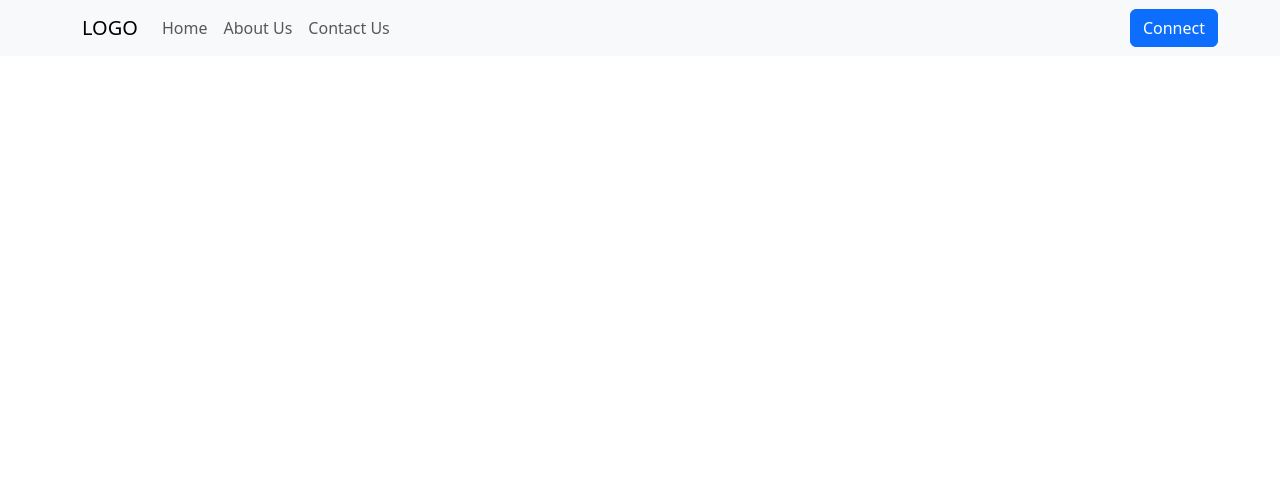
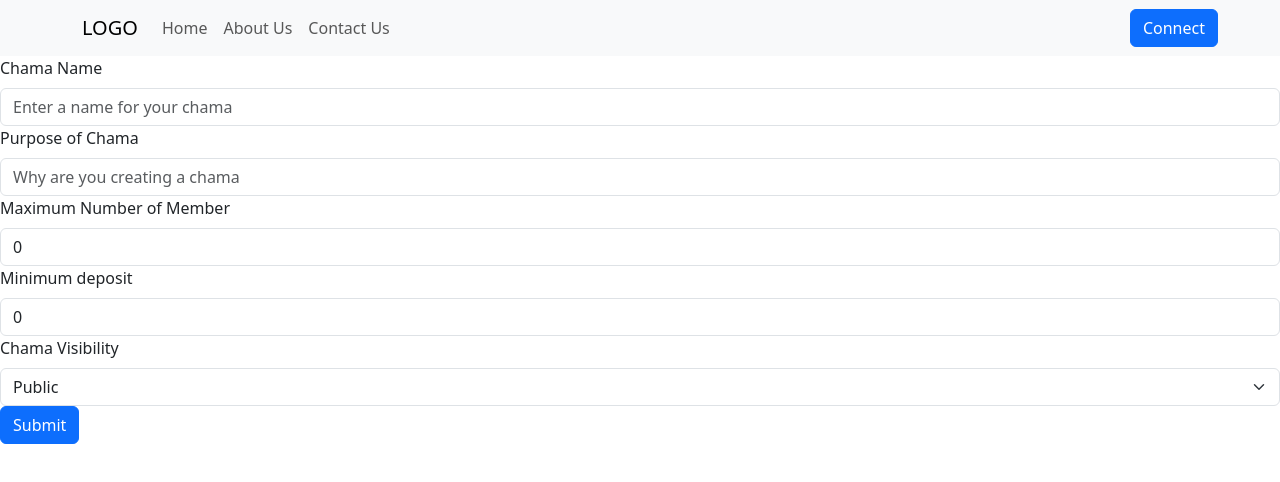
Before and after one commit to CECILIA-MULANDI/CoinCircles-WebVersion, a React (Create React App) app in the folder coincircles/: page / in a window 1280 px wide. Shown: the top 482 px of the page. Built offline with nearby package versions, Linux system fonts and the light colour scheme.

Commit message:
new changes to access contract functions

```diff
--- a/coincircles/src/components/CallContractFunctions/ContractFunctions.jsx
+++ b/coincircles/src/components/CallContractFunctions/ContractFunctions.jsx
@@ -2,19 +2,8 @@
 import ContractAbi from "../../artifacts/contracts/hello.sol/CoinCircles.json"
 import { ContractAddress } from "../../constants/constants"
 import { ethers } from "ethers"
-// import ConnectWallet from "../ConnectWallet/ConnectWallet"
-// let provider;
-// let  contractInstance;
-// export const  initContract=()=>{
-//     if(window.ethereum){
-//         provider=new ethers.providers.Web3Provider(window.ethereum);
-//         contractInstance=new ethers.Contract(ContractAddress,ContractAbi.abi, provider.getSigner());
 
-//     }else{
-//         throw new Error('Please install Metamask')
-//     }
-// }
-export const connectUser=async(setWalletAddress,setIsConnected,setContract,setProvider)=>{
+export const connectUser=async(setWalletAddress,setIsConnected,setContract,setProvider,setError)=>{
 
     if(window.ethereum){
         try{
@@ -24,7 +13,7 @@ export const connectUser=async(setWalletAddress,setIsConnected,setContract,setPr
             setProvider(web3provider);
             const contract= await new ethers.Contract(ContractAddress,ContractAbi.abi,web3provider.getSigner(accounts[0]));
             setContract(contract);
-            // const isConnected=await contractInstance.users(accounts[0]);
+
             // CHECK IF USER IS CONNECTED **
             const connected=await contract.users(accounts[0]);
             console.log(connected)
@@ -45,22 +34,39 @@ export const connectUser=async(setWalletAddress,setIsConnected,setContract,setPr
 
         }catch(err){
             // throw new Error('Error Connecting to wallet')
-            // setError('Error connecting to wallet');
+            setError('Error connecting to wallet');
             // console.error(err);
             console.log(err)
 
         }
         }
     else{
+        setError('Please install Metamask');
         console.log('Please install Metamask')
     }
 
 }
-export const disconnectWallet=()=>{
-    console.log("disconnected")
+export const disconnectWallet=(setWalletAddress)=>{
+    setWalletAddress(null)
 }
 
-export const CreateChamas=async()=>{
+export const CreateChamas=async(_name,_purpose,_maxNoPeople,_minDeposit,_visibility)=>{
+    // get provider
+    const provider=new ethers.providers.Web3Provider(window.ethereum);
+    let signer=provider.getSigner();
+// create an instance of the contract
+    let contract = new ethers.Contract(ContractAddress,ContractAbi.abi,signer);
+    console.log(signer);
+    try{
+
+        const tx=await contract.create_chama(_name,_purpose,_maxNoPeople,_minDeposit,_visibility);
+        tx.wait();
+        console.log('Chama created successfully');
+    }catch(e){
+        console.log(e)
+
+    }
+
 
 
 
--- a/coincircles/src/components/ConnectWallet/ConnectWallet.jsx
+++ b/coincircles/src/components/ConnectWallet/ConnectWallet.jsx
@@ -1,5 +1,5 @@
 // import { ethers } from 'ethers';
-import { useEffect, useState } from 'react';
+import {  useState } from 'react';
 import Button from "react-bootstrap/Button";
 // import { ContractAddress } from '../../constants/constants';
 // import ContractAbi from "../../artifacts/contracts/hello.sol/CoinCircles.json"
@@ -9,66 +9,16 @@ import { disconnectWallet } from '../CallContractFunctions/ContractFunctions';
 export default function ConnectWallet() {
   const [walletAddress,setWalletAddress] = useState(null);
   const [error, setError] = useState(null);
+
   const [provider,setProvider]=useState(null);
   // eslint-disable-next-line no-unused-vars
   const [contract,setContract]=useState(null);
 
   const [isConnected, setIsConnected] = useState(false);
 
-  // const [message,setMessage]=useState()
 
 
-  // const connectWallet = async () => {
-  //   if (window.ethereum) {
-  //     try {
-  //       // Requesting access to user accounts
-  //     let accounts=  await window.ethereum.request({ method: 'eth_requestAccounts' });
-  //       // Creating a provider
-  //     let web3provider=new ethers.providers.Web3Provider(window.ethereum);
-  //       // setProvider(provider);
 
-  //       setProvider(web3provider);
-  //       // call the contract
-  //       const contract=new ethers.Contract(ContractAddress,ContractAbi.abi,web3provider.getSigner());
-  //       setContract(contract);
-  //       // check if the user is already connected
-  //       const Connected= await contract.users(accounts[0]);
-  //       if(Connected.isConnected){
-  //         setIsConnected(true);
-  //         setWalletAddress(accounts[0]);
-  //       }else{
-  //         // call the contract fn
-  //         const tx = await contract.connect_user();
-  //       await tx.wait();
-  //       setWalletAddress(accounts[0]);
-
-  //       }
-  //       setError(null);
-  //     } catch (err) {
-  //       setError('Error connecting to wallet');
-  //       console.error(err);
-  //     }
-  //   } else {
-  //     setError('Please install MetaMask');
-  //   }
-  // }
-  // const disconnectWallet=()=>{
-
-  // }
-
-  useEffect(() => {
-    try{
-    // initContract()
-    // connectUser(setWalletAddress,setIsConnected,setContract,setProvider)
-
-    }catch(e){
-      setError('Error connecting to wallet');
-    console.error(e);
-
-    }
-    // Checking if MetaMask is installed and connected on component mount
-
-  }, []);
 
   return (
     <>
@@ -76,13 +26,13 @@ export default function ConnectWallet() {
       <>
         <h3>Address: {walletAddress.substring(0, 5)}</h3>
         {isConnected ? (
-          <Button onClick={disconnectWallet}>Disconnect</Button>
+          <Button onClick={()=>disconnectWallet(setWalletAddress)}>Disconnect</Button>
         ) : (
-          <Button onClick={() => connectUser(setWalletAddress, setIsConnected, setContract, setProvider)}>Connect</Button>
+          <Button onClick={() => connectUser(setWalletAddress, setIsConnected, setContract, setProvider,setError)} >Connect</Button>
         )}
       </>
     ) : (
-      <Button onClick={() => connectUser(setWalletAddress, setIsConnected, setContract, setProvider)}>Connect</Button>
+      <Button onClick={() => connectUser(setWalletAddress, setIsConnected, setContract, setProvider,setError)}>Connect</Button>
     )}
     {error && <p>{error}</p>}
     </>
--- a/coincircles/src/components/CreateChama/CreateChama.jsx
+++ b/coincircles/src/components/CreateChama/CreateChama.jsx
@@ -1,16 +1,58 @@
 import React, { useState } from 'react'
-
+import Form  from 'react-bootstrap/Form';
+import Button from 'react-bootstrap/Button'
+import { CreateChamas } from '../CallContractFunctions/ContractFunctions';
 export default function CreateChama() {
 
-  const callContract=()=>{
 
-  }
-    const [name,setName]=useState();
-    const [purpise,setPurpose]=useState();
-    const [maxPeope,setMaxPeople]=useState();
-    const [minDeposit,setMinimumDeposit]=useState();
-    const [isFull,setIsFull]=useState();
+
+    const [name,setName]=useState('');
+    const [purpose,setPurpose]=useState('');
+    const [maxPeople,setMaxPeople]=useState(0);
+    const [minDeposit,setMinimumDeposit]=useState(0);
+    const [chamaVisibility,setChamaVisibility]=useState('Public');
+      // Map the string value to the corresponding enum value
+    const visibilityValue = chamaVisibility === 'Public' ? 0 : 1;
+    // const [isFull,setIsFull]=useState('');
+    const handleSubmit=async(e)=>{
+      e.preventDefault();
+      try {
+        await CreateChamas(name, purpose, parseInt(maxPeople), parseInt(minDeposit), visibilityValue);
+        console.log('submitted')
+      } catch (error) {
+        console.error(error);
+      }
+    }
+
   return (
-    <div>CreateChama</div>
+    <Form onSubmit={handleSubmit}>
+      <Form.Group>
+          <Form.Label   >Chama Name</Form.Label>
+          <Form.Control type="text" placeholder="Enter a name for your chama" value={name} onChange={(e)=>setName(e.target.value)}/>
+      </Form.Group>
+      <Form.Group>
+          <Form.Label>Purpose of Chama</Form.Label>
+          <Form.Control type="text" placeholder="Why are you creating a chama" value={purpose} onChange={(e)=>setPurpose(e.target.value)} />
+      </Form.Group>
+      <Form.Group>
+          <Form.Label>Maximum Number of Member</Form.Label>
+          <Form.Control type="number" placeholder="Maximum Number of members" value={maxPeople} onChange={(e)=>setMaxPeople(e.target.value)}/>
+      </Form.Group>
+      <Form.Group>
+          <Form.Label>Minimum deposit</Form.Label>
+          <Form.Control type="number" placeholder="Enter Minimum Deposit for your chama" value={minDeposit} onChange={(e)=>setMinimumDeposit(e.target.value)}/>
+      </Form.Group>
+      <Form.Group>
+          <Form.Label>Chama Visibility</Form.Label>
+          <Form.Select aria-label="Default select example" value={chamaVisibility} onChange={(e)=>setChamaVisibility(e.target.value)}>
+      <option>Open this select menu</option>
+      <option value="Public">Public</option>
+      <option value="Private">Private</option>
+
+    </Form.Select>
+
+      </Form.Group>
+      <Button type='submit'>Submit</Button>
+    </Form>
   )
 }
--- a/coincircles/src/pages/App.jsx
+++ b/coincircles/src/pages/App.jsx
@@ -3,6 +3,7 @@
 // we need the abi
 // import Hello from "./artifacts/contracts/hello.sol/CoinCircles.json";
 
+import CreateChama from "../components/CreateChama/CreateChama";
 import NavBar from "../components/NavBar";
 // contract address
 // const ContractAddress = '0x5FC8d32690cc91D4c39d9d3abcBD16989F875707';
@@ -10,6 +11,7 @@ function App() {
     return (
         < div className = "App" >
            < NavBar/>
+           <CreateChama/>
         </div>
     );
 }
```
